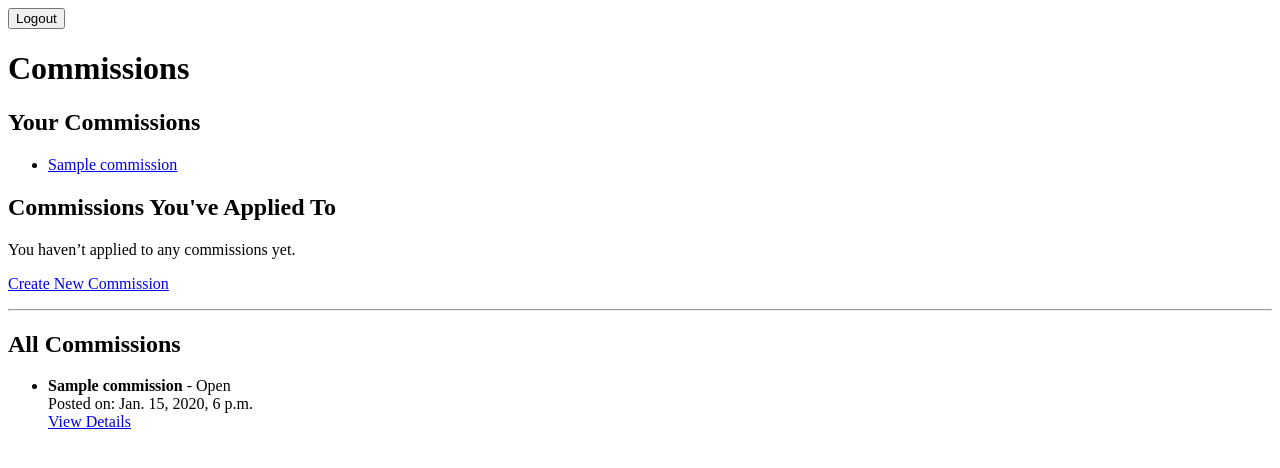
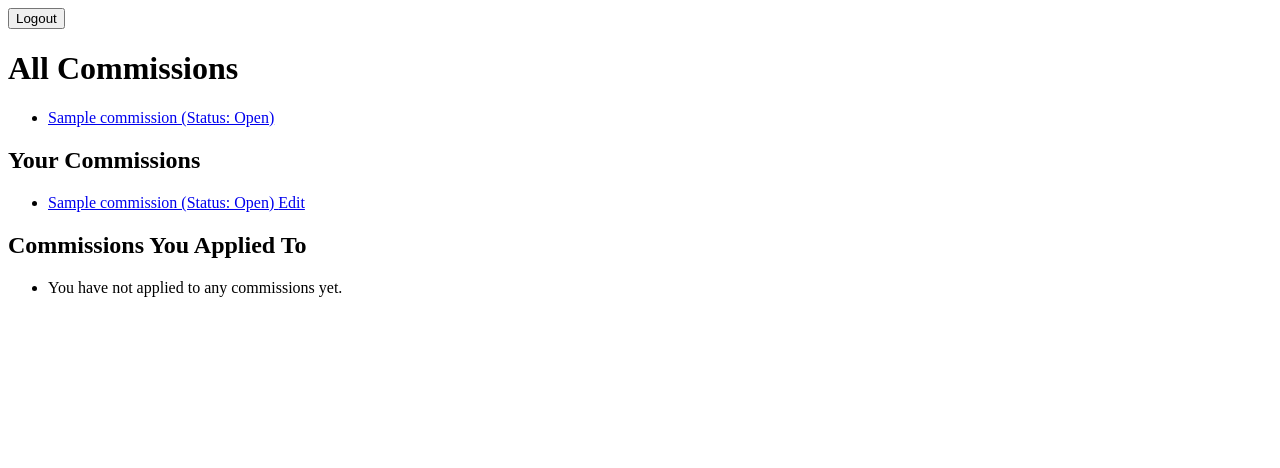
Before and after one commit to icepicklife/hobbysite-E-10, a Django app: page /commissions/list/ in a window 1280 px wide. Shown: the top 468 px of the page. Run offline with Django 5.2, Linux system fonts and the light colour scheme; a user stored in the database is signed in; tables that the repository leaves empty hold one stand-in row (values such as "Sample post"); data that the repository does not hold is empty.

Commit message:
fixed application logic; along with requests

```diff
--- a/commission/models.py
+++ b/commission/models.py
@@ -59,7 +59,7 @@ class JobApplication(models.Model):
         ('Rejected', 'Rejected'),
     ]
 
-    job = models.ForeignKey(Job, on_delete=models.CASCADE)
+    job = models.ForeignKey(Job, on_delete=models.CASCADE,)
     applicant = models.ForeignKey(Profile, on_delete=models.CASCADE)
     status = models.CharField(max_length=20, choices=STATUS_STATES, default='Pending')
     applied_on = models.DateTimeField(auto_now_add=True,)
--- a/commission/templates/commission_listview.html
+++ b/commission/templates/commission_listview.html
@@ -4,48 +4,43 @@
 {% block title %}Commission List{% endblock %}
 
 {% block content %}
-<h1>Commissions</h1>
+    <h1>All Commissions</h1>
+    <ul>
+        {% for commission in commissions %}
+            <li>
+                <a href="{% url 'commission:commission_detail' commission.pk %}">
+                    {{ commission.title }} (Status: {{ commission.status }})
+                </a>
+            </li>
+        {% endfor %}
+    </ul>
 
-{% if user.is_authenticated %}
-    <h2>Your Commissions</h2>
-    {% if user_commissions %}
+    {% if user.is_authenticated %}
+        <h2>Your Commissions</h2>
         <ul>
             {% for commission in user_commissions %}
-                <li><a href="{% url 'commission:commission_detail' commission.pk %}">{{ commission.title }}</a></li>
+                <li>
+                    <a href="{% url 'commission:commission_detail' commission.pk %}">
+                        {{ commission.title }} (Status: {{ commission.status }})
+                    </a>
+                    <a href="{% url 'commission:commission_edit' commission.pk %}">Edit</a>
+                </li>
+            {% empty %}
+                <li>You have not created any commissions yet.</li>
             {% endfor %}
         </ul>
-    {% else %}
-        <p>You haven’t created any commissions yet.</p>
-    {% endif %}
 
-    <h2>Commissions You've Applied To</h2>
-    {% if applied_commissions %}
+        <h2>Commissions You Applied To</h2>
         <ul>
             {% for commission in applied_commissions %}
-                <li><a href="{% url 'commission:commission_detail' commission.pk %}">{{ commission.title }}</a></li>
+                <li>
+                    <a href="{% url 'commission:commission_detail' commission.pk %}">
+                        {{ commission.title }} (Status: {{ commission.status }})
+                    </a>
+                </li>
+            {% empty %}
+                <li>You have not applied to any commissions yet.</li>
             {% endfor %}
         </ul>
-    {% else %}
-        <p>You haven’t applied to any commissions yet.</p>
     {% endif %}
-
-    <p><a href="{% url 'commission:commission_add' %}">Create New Commission</a></p>
-{% endif %}
-
-<hr>
-
-<h2>All Commissions</h2>
-<ul>
-    {% for commission in commissions %}
-        <li>
-            <strong>{{ commission.title }}</strong> - {{ commission.status }}
-            <br>
-            Posted on: {{ commission.created_on }}
-            <br>
-            <a href="{% url 'commission:commission_detail' commission.pk %}">View Details</a>
-        </li>
-    {% empty %}
-        <p>No commissions found.</p>
-    {% endfor %}
-</ul>
 {% endblock %}
--- a/commission/views.py
+++ b/commission/views.py
@@ -11,6 +11,7 @@ from django.http import HttpResponseForbidden
 from .models import Commission, Job, JobApplication
 from .forms import CommissionForm, JobFormSet, JobApplicationForm
 from user_management.models import Profile
+
 
 class CommissionListView(ListView):
     model = Commission
@@ -47,26 +48,20 @@ class CommissionDetailView(DetailView):
         context = super().get_context_data(**kwargs)
         commission = self.get_object()
         jobs = commission.job_set.all()
+        user = self.request.user
         profile = None
 
-        if profile == commission.author:
-            applications = JobApplication.objects.filter(job__commission=commission).select_related('applicant', 'job')
-            context['applications'] = applications
-
-        if self.request.user.is_authenticated:
-            profile = get_object_or_404(Profile, user=self.request.user)
+        if user.is_authenticated:
+            profile = get_object_or_404(Profile, user=user)
 
         manpower_info = []
         total_required = 0
         total_open = 0
 
         for job in jobs:
-            accepted_count = job.jobapplication_set.filter(status='Accepted').count()
-            open_slots = max(job.manpower_required - accepted_count, 0)
-            can_apply = (
-                profile and job.status == 'Open' and open_slots > 0 and
-                not job.jobapplication_set.filter(applicant=profile).exists()
-            )
+            open_slots = job.manpower_required - job.jobapplication_set.filter(status='Accepted').count()
+            already_applied = job.jobapplication_set.filter(applicant=profile).exists()
+            can_apply = open_slots > 0 and not already_applied
             manpower_info.append((job, open_slots, can_apply))
             total_required += job.manpower_required
             total_open += open_slots
@@ -77,35 +72,52 @@ class CommissionDetailView(DetailView):
         context['application_form'] = JobApplicationForm()
         context['is_owner'] = profile == commission.author if profile else False
 
+        if context['is_owner']:
+            applications = JobApplication.objects.filter(job__commission=commission).select_related('job', 'applicant')
+            context['applications'] = applications
+
         return context
 
+
     def post(self, request, *args, **kwargs):
+        commission = self.get_object()
+        profile = get_object_or_404(Profile, user=request.user)
 
+        # Owner accepting/rejecting
+        if profile == commission.author:
+            application_id = request.POST.get('application_id')
+            action = request.POST.get('action')
+            application = get_object_or_404(JobApplication, pk=application_id, job__commission=commission)
+
+            if action == 'accept':
+                application.status = 'Accepted'
+                application.save()
+            elif action == 'reject':
+                application.status = 'Rejected'
+                application.save()
+
+            return redirect('commission:commission_detail', pk=commission.pk)
+
+        # Applicant applying
         job_id = request.POST.get('job_id')
         job = get_object_or_404(Job, pk=job_id)
-        profile = get_object_or_404(Profile, user=request.user)
-        form = JobApplicationForm(request.POST)
 
-        # Prevent applying if job is full
-        accepted_count = job.jobapplication_set.filter(status='Accepted').count()
-        if job.status == 'Full' or accepted_count >= job.manpower_required:
-            messages.error(request, "This job is already full. Cannot apply.")
-            return redirect('commission:commission_detail', pk=job.commission.id)
+        existing_application = JobApplication.objects.filter(job=job, applicant=profile).first()
 
-        # Prevent duplicate application
-        if job.jobapplication_set.filter(applicant=profile).exists():
-            messages.error(request, "You have already applied for this job.")
-            return redirect('commission:commission_detail', pk=job.commission.id)
+        if not existing_application:
+            JobApplication.objects.create(
+                job=job,
+                applicant=profile,
+                status='Pending',
+                applied_on=timezone.now()
+            )
+            # ✅ Optional: add a message.success here
+        else:
+            # ✅ Optional: message.warning('You already applied')
+            pass
 
-        if form.is_valid():
-            job_app = form.save(commit=False)
-            job_app.job = job
-            job_app.applicant = profile
-            job_app.applied_on = timezone.now()
-            job_app.save()
-            messages.success(request, "Application submitted successfully.")
+        return redirect('commission:commission_detail', pk=commission.pk)
 
-        return redirect('commission:commission_detail', pk=job.commission.id)
 
 class CommissionCreateView(LoginRequiredMixin, CreateView):
     model = Commission
```
Also changed, not shown: commission/templates/commission_detailview.html (+28 -21 lines), commission/migrations/0004_alter_jobapplication_job.py (added), commission/migrations/0005_alter_jobapplication_job.py (added), commission/migrations/0006_alter_jobapplication_job.py (added).
